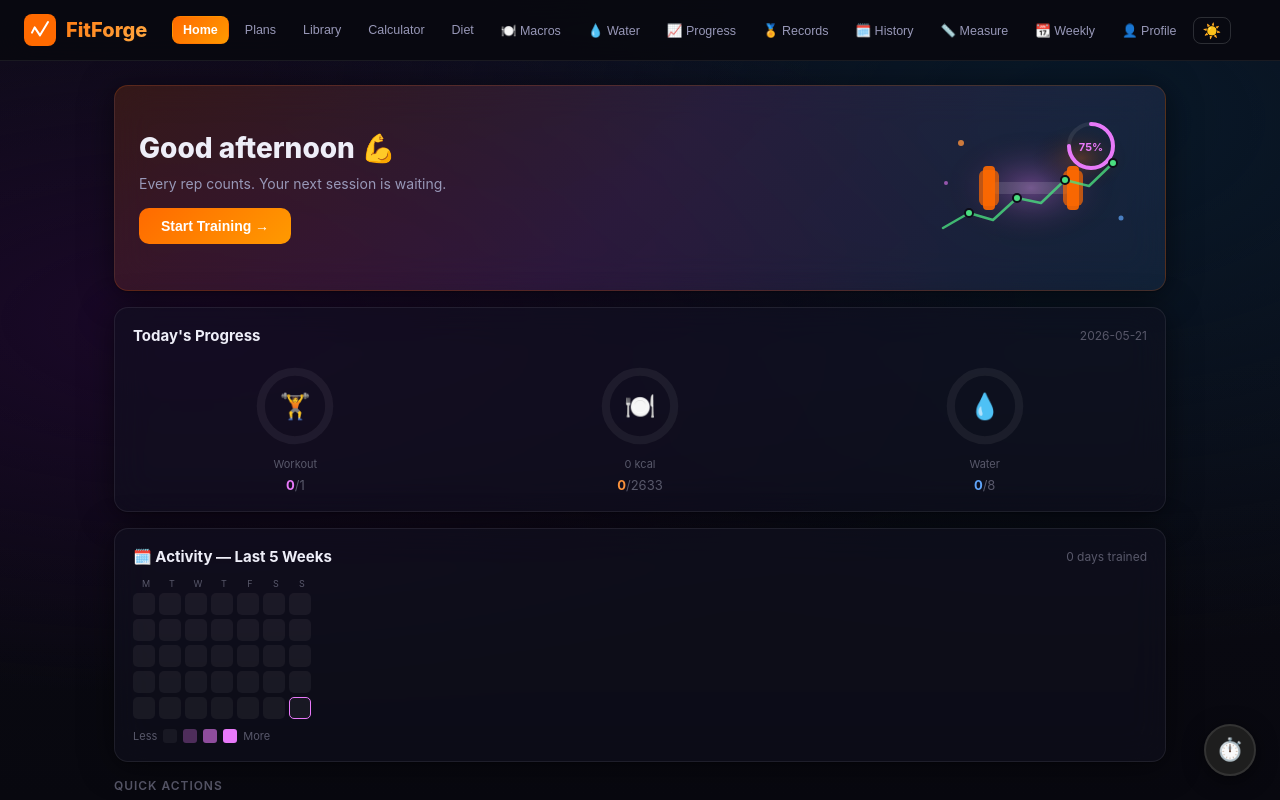
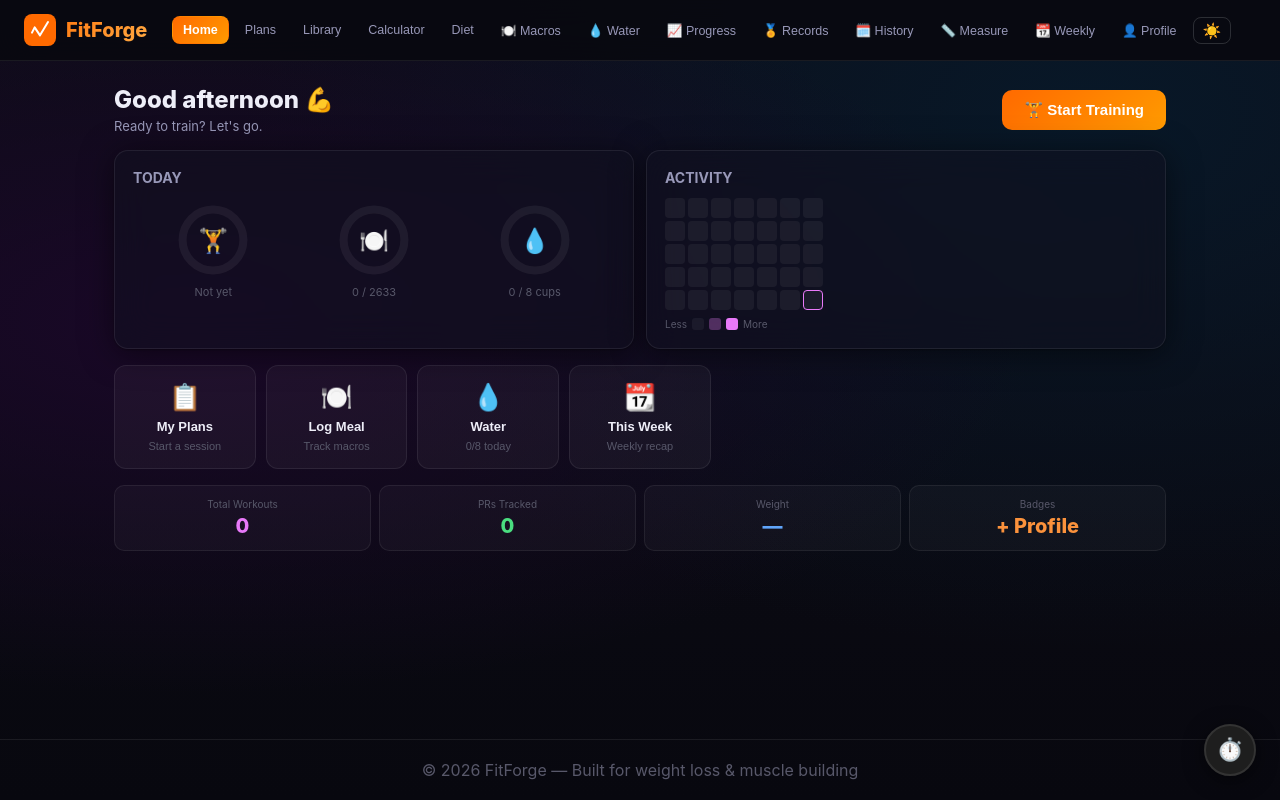
Before and after one commit to ianpils83-code/FitnessApp, a React (Vite) app: page / in a window 1280 px wide. Shown: the top 800 px of the page. Built offline with nearby package versions, Linux system fonts and the light colour scheme; the HTML template or start-up script is replaced by a standard one.

Commit message:
Simplify home page — cleaner layout, fewer sections, better focus

```diff
--- a/src/pages/Home.jsx
+++ b/src/pages/Home.jsx
@@ -17,90 +17,62 @@ const calcStreak = (entries) => {
   return streak
 }
 
-// ── SVG Progress Ring ──────────────────────────────────────────
-function Ring({ value, max, color, emoji, label, size = 90 }) {
+// ── Progress Ring ──────────────────────────────────────────────
+function Ring({ value, max, color, emoji, label, size = 80 }) {
   const R    = size * 0.38
   const CIRC = 2 * Math.PI * R
   const pct  = Math.min(value / Math.max(max, 1), 1)
   const off  = CIRC * (1 - pct)
   return (
-    <div style={{ display: 'flex', flexDirection: 'column', alignItems: 'center', gap: 6 }}>
+    <div style={{ display: 'flex', flexDirection: 'column', alignItems: 'center', gap: 5 }}>
       <div style={{ position: 'relative', width: size, height: size }}>
         <svg width={size} height={size} style={{ transform: 'rotate(-90deg)' }}>
-          <circle cx={size/2} cy={size/2} r={R} fill="none" stroke="rgba(255,255,255,0.06)" strokeWidth={size*0.09} />
-          <circle cx={size/2} cy={size/2} r={R} fill="none" stroke={color} strokeWidth={size*0.09}
+          <circle cx={size/2} cy={size/2} r={R} fill="none" stroke="rgba(255,255,255,0.06)" strokeWidth={size*0.1} />
+          <circle cx={size/2} cy={size/2} r={R} fill="none" stroke={color} strokeWidth={size*0.1}
             strokeDasharray={CIRC} strokeDashoffset={off} strokeLinecap="round"
             style={{ transition: 'stroke-dashoffset 0.6s ease' }}
           />
         </svg>
-        <div style={{ position: 'absolute', inset: 0, display: 'flex', flexDirection: 'column', alignItems: 'center', justifyContent: 'center' }}>
-          <div style={{ fontSize: size * 0.28 }}>{emoji}</div>
+        <div style={{ position: 'absolute', inset: 0, display: 'flex', alignItems: 'center', justifyContent: 'center', fontSize: size * 0.3 }}>
+          {emoji}
         </div>
       </div>
-      <div style={{ fontSize: 11, color: 'var(--c-subtle)', textAlign: 'center' }}>{label}</div>
-      <div style={{ fontSize: 13, fontWeight: 700, color, textAlign: 'center' }}>
-        {value}<span style={{ color: 'var(--c-subtle)', fontWeight: 400 }}>/{max}</span>
-      </div>
+      <div style={{ fontSize: 11, color: 'var(--c-subtle)', textAlign: 'center', lineHeight: 1.3 }}>{label}</div>
     </div>
   )
 }
 
-// ── Activity Heatmap (35 days) ─────────────────────────────────
+// ── Activity Heatmap ───────────────────────────────────────────
 function Heatmap({ history }) {
-  const workoutDates = new Set(history.map(e => e.date))
-  const countByDate  = {}
+  const countByDate = {}
   for (const e of history) countByDate[e.date] = (countByDate[e.date] || 0) + 1
-
   const todayStr = today()
   const DAYS = 35
+
   const cells = Array.from({ length: DAYS }, (_, i) => {
     const d = daysAgo(DAYS - 1 - i)
     return { date: d, count: countByDate[d] || 0, isToday: d === todayStr }
   })
 
-  const DAY_LABELS = ['M','T','W','T','F','S','S']
-  // Which col is today? (0=Mon…6=Sun)
-  const todayDow = (new Date().getDay() + 6) % 7  // convert Sun=0 to Mon=0
-
-  const color = (count) => {
-    if (count === 0) return 'rgba(255,255,255,0.05)'
-    if (count === 1) return 'rgba(232,121,249,0.45)'
-    return '#e879f9'
-  }
+  const cellColor = (count) =>
+    count === 0 ? 'rgba(255,255,255,0.05)' :
+    count === 1 ? 'rgba(232,121,249,0.4)'  : '#e879f9'
 
   return (
-    <div className="card" style={{ marginBottom: 16 }}>
-      <div style={{ display: 'flex', justifyContent: 'space-between', alignItems: 'center', marginBottom: 12 }}>
-        <div style={{ fontWeight: 700, fontSize: 15 }}>🗓️ Activity — Last 5 Weeks</div>
-        <div style={{ fontSize: 12, color: 'var(--c-subtle)' }}>
-          {workoutDates.size} day{workoutDates.size !== 1 ? 's' : ''} trained
-        </div>
-      </div>
-
-      {/* Day-of-week labels */}
-      <div style={{ display: 'flex', gap: 4, marginBottom: 4, paddingLeft: 2 }}>
-        {DAY_LABELS.map((d, i) => (
-          <div key={i} style={{ width: 22, fontSize: 9, color: 'var(--c-subtle)', textAlign: 'center' }}>{d}</div>
-        ))}
-      </div>
-
-      {/* Grid: 5 rows × 7 cols */}
-      <div style={{ display: 'flex', flexDirection: 'column', gap: 4 }}>
+    <div>
+      <div style={{ display: 'flex', gap: 3, flexDirection: 'column' }}>
         {Array.from({ length: 5 }, (_, row) => (
-          <div key={row} style={{ display: 'flex', gap: 4 }}>
+          <div key={row} style={{ display: 'flex', gap: 3 }}>
             {Array.from({ length: 7 }, (_, col) => {
-              const idx  = row * 7 + col
-              const cell = cells[idx]
+              const cell = cells[row * 7 + col]
               return (
                 <div
                   key={col}
-                  title={cell ? `${cell.date}${cell.count ? ` — ${cell.count} workout${cell.count > 1 ? 's' : ''}` : ''}` : ''}
+                  title={cell?.count ? `${cell.date} — ${cell.count} workout${cell.count > 1 ? 's' : ''}` : cell?.date}
                   style={{
-                    width: 22, height: 22, borderRadius: 5,
-                    background: cell ? color(cell.count) : 'rgba(255,255,255,0.04)',
+                    width: 20, height: 20, borderRadius: 4,
+                    background: cell ? cellColor(cell.count) : 'rgba(255,255,255,0.04)',
                     border: cell?.isToday ? '1.5px solid #e879f9' : '1.5px solid transparent',
-                    transition: 'background 0.2s',
-                    cursor: 'default',
                   }}
                 />
               )
@@ -108,125 +80,40 @@ function Heatmap({ history }) {
           </div>
         ))}
       </div>
-
-      {/* Legend */}
-      <div style={{ display: 'flex', alignItems: 'center', gap: 6, marginTop: 10 }}>
-        <span style={{ color: 'var(--c-subtle)', fontSize: 11 }}>Less</span>
-        {['rgba(255,255,255,0.05)', 'rgba(232,121,249,0.3)', 'rgba(232,121,249,0.6)', '#e879f9'].map((c, i) => (
-          <div key={i} style={{ width: 14, height: 14, borderRadius: 3, background: c }} />
+      <div style={{ display: 'flex', alignItems: 'center', gap: 5, marginTop: 8 }}>
+        <span style={{ fontSize: 10, color: 'var(--c-subtle)' }}>Less</span>
+        {['rgba(255,255,255,0.05)','rgba(232,121,249,0.3)','#e879f9'].map((c,i) => (
+          <div key={i} style={{ width: 12, height: 12, borderRadius: 3, background: c }} />
         ))}
-        <span style={{ color: 'var(--c-subtle)', fontSize: 11 }}>More</span>
+        <span style={{ fontSize: 10, color: 'var(--c-subtle)' }}>More</span>
       </div>
     </div>
   )
 }
 
-// ── Hero illustration SVG ──────────────────────────────────────
-function HeroArt() {
-  return (
-    <svg width="220" height="160" viewBox="0 0 220 160" fill="none" xmlns="http://www.w3.org/2000/svg" style={{ flexShrink: 0 }}>
-      {/* Glow blobs */}
-      <ellipse cx="110" cy="80" rx="90" ry="60" fill="url(#blob1)" opacity="0.35" />
-      <ellipse cx="160" cy="50" rx="50" ry="35" fill="url(#blob2)" opacity="0.25" />
-
-      {/* Dumbbell */}
-      <rect x="70" y="74" width="80" height="12" rx="6" fill="rgba(255,255,255,0.12)" />
-      <rect x="58" y="62" width="20" height="36" rx="6" fill="rgba(255,106,0,0.7)" />
-      <rect x="62" y="58" width="12" height="44" rx="4" fill="rgba(255,106,0,0.9)" />
-      <rect x="142" y="62" width="20" height="36" rx="6" fill="rgba(255,106,0,0.7)" />
-      <rect x="146" y="58" width="12" height="44" rx="4" fill="rgba(255,106,0,0.9)" />
-
-      {/* Progress arc */}
-      <circle cx="170" cy="38" r="22" stroke="rgba(255,255,255,0.08)" strokeWidth="4" fill="none" />
-      <circle cx="170" cy="38" r="22" stroke="#e879f9" strokeWidth="4" fill="none"
-        strokeDasharray="138" strokeDashoffset="35" strokeLinecap="round"
-        style={{ transformOrigin: '170px 38px', transform: 'rotate(-90deg)' }}
-      />
-      <text x="170" y="43" textAnchor="middle" fill="#e879f9" fontSize="11" fontWeight="700">75%</text>
-
-      {/* Chart line */}
-      <polyline points="22,120 48,105 72,112 96,90 120,95 144,72 168,78 192,55"
-        stroke="#4ade80" strokeWidth="2.5" fill="none" strokeLinecap="round" strokeLinejoin="round" opacity="0.8"
-      />
-      {/* Chart dots */}
-      {[[48,105],[96,90],[144,72],[192,55]].map(([x,y],i) => (
-        <circle key={i} cx={x} cy={y} r="4" fill="#4ade80" stroke="#0d0d18" strokeWidth="2" />
-      ))}
-
-      {/* Sparkle stars */}
-      <circle cx="40" cy="35" r="3" fill="#fb923c" opacity="0.8" />
-      <circle cx="200" cy="110" r="2.5" fill="#60a5fa" opacity="0.7" />
-      <circle cx="25" cy="75" r="2" fill="#e879f9" opacity="0.6" />
-
-      <defs>
-        <radialGradient id="blob1" cx="50%" cy="50%" r="50%">
-          <stop offset="0%" stopColor="#e879f9" />
-          <stop offset="100%" stopColor="transparent" />
-        </radialGradient>
-        <radialGradient id="blob2" cx="50%" cy="50%" r="50%">
-          <stop offset="0%" stopColor="#ff6a00" />
-          <stop offset="100%" stopColor="transparent" />
-        </radialGradient>
-      </defs>
-    </svg>
-  )
-}
-
-// ── Mini weight sparkline ──────────────────────────────────────
-function WeightSparkline({ progress }) {
-  if (progress.length < 2) return null
-  const last7 = progress.slice(-7)
-  const vals  = last7.map(e => e.weight)
-  const min   = Math.min(...vals), max = Math.max(...vals)
-  const range = max - min || 1
-  const W = 120, H = 36, PAD = 4
-
-  const pts = last7.map((e, i) => {
-    const x = PAD + (i / (last7.length - 1)) * (W - PAD * 2)
-    const y = H - PAD - ((e.weight - min) / range) * (H - PAD * 2)
-    return `${x},${y}`
-  }).join(' ')
-
-  const first = vals[0], last = vals[vals.length - 1]
-  const up = last > first
-
-  return (
-    <div style={{ display: 'flex', alignItems: 'center', gap: 10 }}>
-      <svg width={W} height={H} style={{ overflow: 'visible' }}>
-        <polyline points={pts} fill="none" stroke={up ? '#fb923c' : '#4ade80'} strokeWidth="2" strokeLinecap="round" strokeLinejoin="round" />
-        <circle cx={pts.split(' ').at(-1).split(',')[0]} cy={pts.split(' ').at(-1).split(',')[1]} r="3.5" fill={up ? '#fb923c' : '#4ade80'} />
-      </svg>
-      <div>
-        <div style={{ fontSize: 18, fontWeight: 800, color: up ? '#fb923c' : '#4ade80' }}>{last} kg</div>
-        <div style={{ fontSize: 11, color: 'var(--c-subtle)' }}>
-          {up ? '▲' : '▼'} {Math.abs(last - first).toFixed(1)} kg (7d)
-        </div>
-      </div>
-    </div>
-  )
-}
-
-// ── Main ───────────────────────────────────────────────────────
 export default function Home({ setPage }) {
-  const history  = ls('ff_history',  [])
-  const progress = ls('ff_progress', [])
-  const streak   = calcStreak(history)
-  const last     = [...history].sort((a, b) => b.date.localeCompare(a.date))[0] || null
-  const total    = history.length
-  const todayStr = today()
-
+  const history    = ls('ff_history',  [])
+  const progress   = ls('ff_progress', [])
+  const streak     = calcStreak(history)
+  const total      = history.length
+  const todayStr   = today()
   const trainedToday = history.some(e => e.date === todayStr)
 
+  const name   = ls('ff_profile_name',  '')
+  const avatar = ls('ff_profile_emoji', '💪')
+  const hour   = new Date().getHours()
+  const greeting = hour < 12 ? 'Good morning' : hour < 17 ? 'Good afternoon' : 'Good evening'
+
   // Calories
-  const foodLog    = ls('ff_food_log', {})
-  const todayFood  = foodLog[todayStr] || []
-  const kcalToday  = Math.round(todayFood.reduce((s, i) => s + (i.protein * 4 + i.carbs * 4 + i.fat * 9), 0))
+  const foodLog   = ls('ff_food_log', {})
+  const todayFood = foodLog[todayStr] || []
+  const kcalToday = Math.round(todayFood.reduce((s, i) => s + i.protein*4 + i.carbs*4 + i.fat*9, 0))
   const kcalTarget = (() => {
-    const w = ls('ff_weight',75), h = ls('ff_height',175), a = ls('ff_age',30)
-    const s = ls('ff_sex','male'), act = ls('ff_activity',1.55), g = ls('ff_goal','maintain')
-    const bmr = s === 'male' ? 10*w+6.25*h-5*a+5 : 10*w+6.25*h-5*a-161
-    const maint = Math.round(bmr * act)
-    return g === 'lose' ? maint-500 : g === 'gain' ? maint+300 : maint
+    const w=ls('ff_weight',75), h=ls('ff_height',175), a=ls('ff_age',30)
+    const s=ls('ff_sex','male'), act=ls('ff_activity',1.55), g=ls('ff_goal','maintain')
+    const bmr = s==='male' ? 10*w+6.25*h-5*a+5 : 10*w+6.25*h-5*a-161
+    const m = Math.round(bmr*act)
+    return g==='lose' ? m-500 : g==='gain' ? m+300 : m
   })()
 
   // Water
@@ -234,141 +121,102 @@ export default function Home({ setPage }) {
   const waterToday = waterLog[todayStr] || 0
   const waterGoal  = parseInt(localStorage.getItem('ff_water_goal') || '8')
 
-  // Profile
-  const name   = ls('ff_profile_name',  '')
-  const avatar = ls('ff_profile_emoji', '💪')
+  const streakEmoji = streak >= 14 ? '🏆' : streak >= 7 ? '🔥' : streak >= 3 ? '⚡' : '✅'
 
-  const hour     = new Date().getHours()
-  const greeting = hour < 12 ? 'Good morning' : hour < 17 ? 'Good afternoon' : 'Good evening'
-  const streakEmoji = streak >= 14 ? '🏆' : streak >= 7 ? '🔥' : streak >= 3 ? '⚡' : '✅'
+  // Last weight
+  const lastWeight = progress.length ? progress[progress.length - 1].weight : null
 
   return (
     <section>
 
-      {/* ── Hero banner ── */}
-      <div className="card" style={{
-        marginBottom: 16,
-        background: 'linear-gradient(135deg, rgba(255,106,0,0.15) 0%, rgba(232,121,249,0.12) 50%, rgba(96,165,250,0.1) 100%)',
-        border: '1px solid rgba(255,106,0,0.2)',
-        display: 'flex', alignItems: 'center', justifyContent: 'space-between',
-        gap: 16, overflow: 'hidden', padding: '22px 24px',
-      }}>
+      {/* ── Greeting + CTA ── */}
+      <div style={{ display: 'flex', alignItems: 'center', justifyContent: 'space-between', gap: 12, marginBottom: 16, flexWrap: 'wrap' }}>
         <div>
-          <h1 style={{ fontSize: 28, fontWeight: 800, margin: 0, lineHeight: 1.2 }}>
+          <h1 style={{ fontSize: 24, fontWeight: 800, margin: 0 }}>
             {greeting}{name ? `, ${name}` : ''} {avatar}
           </h1>
-          <p style={{ color: 'var(--c-muted)', marginTop: 8, fontSize: 14, lineHeight: 1.5, maxWidth: 340 }}>
-            {trainedToday
-              ? '🎉 You trained today — streak is alive!'
-              : 'Every rep counts. Your next session is waiting.'}
+          <p style={{ color: 'var(--c-muted)', fontSize: 13, marginTop: 4 }}>
+            {trainedToday ? '🎉 Trained today — streak is alive!' : 'Ready to train? Let\'s go.'}
           </p>
+        </div>
         <button
           onClick={() => setPage('plans')}
-            style={{ marginTop: 14, background: 'linear-gradient(135deg,#ff6a00,#ff9a00)', border: 'none', color: '#fff', padding: '10px 22px', borderRadius: 10, fontWeight: 700, fontSize: 14, cursor: 'pointer' }}
+          style={{ background: 'linear-gradient(135deg,#ff6a00,#ff9a00)', border: 'none', color: '#fff', padding: '11px 22px', borderRadius: 10, fontWeight: 700, fontSize: 15, cursor: 'pointer', whiteSpace: 'nowrap' }}
         >
-            Start Training →
+          🏋️ Start Training
         </button>
       </div>
-        <HeroArt />
-      </div>
 
-      {/* ── Today's rings ── */}
-      <div className="card" style={{ marginBottom: 16 }}>
-        <div style={{ display: 'flex', justifyContent: 'space-between', alignItems: 'center', marginBottom: 16, flexWrap: 'wrap', gap: 8 }}>
-          <div style={{ fontWeight: 700, fontSize: 15 }}>Today's Progress</div>
-          <div style={{ color: 'var(--c-subtle)', fontSize: 12 }}>{todayStr}</div>
-        </div>
-        <div style={{ display: 'flex', gap: 20, justifyContent: 'space-around', flexWrap: 'wrap' }}>
-          <Ring value={trainedToday ? 1 : 0} max={1} color={trainedToday ? '#4ade80' : '#e879f9'} emoji={trainedToday ? '✅' : '🏋️'} label="Workout" />
-          <Ring value={kcalToday} max={kcalTarget} color="#fb923c" emoji="🍽️" label={`${kcalToday} kcal`} />
-          <Ring value={waterToday} max={waterGoal} color="#60a5fa" emoji="💧" label="Water" />
-          {streak > 0 && <Ring value={Math.min(streak, 30)} max={30} color="#fb923c" emoji={streakEmoji} label={`${streak}-day streak`} />}
+      {/* ── Today + Heatmap side by side ── */}
+      <div style={{ display: 'grid', gridTemplateColumns: 'repeat(auto-fit, minmax(280px,1fr))', gap: 12, marginBottom: 16 }}>
+
+        {/* Today card */}
+        <div className="card">
+          <div style={{ fontWeight: 700, fontSize: 14, marginBottom: 14, color: 'var(--c-muted)' }}>TODAY</div>
+          <div style={{ display: 'flex', justifyContent: 'space-around', alignItems: 'flex-start' }}>
+            <Ring value={trainedToday?1:0} max={1} color={trainedToday?'#4ade80':'#e879f9'} emoji={trainedToday?'✅':'🏋️'} label={trainedToday ? 'Trained' : 'Not yet'} />
+            <Ring value={kcalToday} max={kcalTarget} color="#fb923c" emoji="🍽️" label={`${kcalToday} / ${kcalTarget}`} />
+            <Ring value={waterToday} max={waterGoal} color="#60a5fa" emoji="💧" label={`${waterToday} / ${waterGoal} cups`} />
           </div>
         </div>
 
-      {/* ── Stats + weight trend ── */}
-      {total > 0 && (
-        <div style={{ display: 'flex', gap: 10, marginBottom: 16, flexWrap: 'wrap' }}>
-          {[
-            { label: 'Total Workouts', value: total,   color: '#e879f9' },
-            { label: 'Days Streak',    value: streak,   color: '#fb923c' },
-            { label: 'PRs Tracked',    value: Object.keys(ls('ff_prs',{})).length, color: '#4ade80' },
-          ].map(s => (
-            <div key={s.label} className="card" style={{ flex: '1 1 90px', textAlign: 'center', padding: '12px 8px' }}>
-              <div style={{ color: 'var(--c-subtle)', fontSize: 11, marginBottom: 4 }}>{s.label}</div>
-              <div style={{ color: s.color, fontSize: 24, fontWeight: 800 }}>{s.value}</div>
-            </div>
-          ))}
-          {progress.length >= 2 && (
-            <div className="card" style={{ flex: '1 1 160px', padding: '12px 14px', display: 'flex', alignItems: 'center' }}>
-              <div>
-                <div style={{ color: 'var(--c-subtle)', fontSize: 11, marginBottom: 8 }}>Weight Trend (7d)</div>
-                <WeightSparkline progress={progress} />
-              </div>
+        {/* Activity heatmap */}
+        <div className="card">
+          <div style={{ display: 'flex', justifyContent: 'space-between', alignItems: 'center', marginBottom: 12 }}>
+            <div style={{ fontWeight: 700, fontSize: 14, color: 'var(--c-muted)' }}>ACTIVITY</div>
+            {streak > 0 && (
+              <div style={{ fontSize: 13, fontWeight: 700, color: '#fb923c' }}>
+                {streakEmoji} {streak}-day streak
               </div>
             )}
           </div>
-      )}
+          <Heatmap history={history} />
+        </div>
+      </div>
 
-      {/* ── Activity heatmap ── */}
-      <Heatmap history={history} />
-
-      {/* ── Last workout ── */}
-      {last && (
-        <div style={{ marginBottom: 16, background: 'rgba(255,255,255,0.03)', border: '1px solid rgba(255,255,255,0.07)', borderRadius: 12, padding: '12px 16px', display: 'flex', alignItems: 'center', gap: 12 }}>
-          <span style={{ fontSize: 24 }}>{last.planEmoji}</span>
-          <div style={{ flex: 1 }}>
-            <span style={{ color: 'var(--c-subtle)', fontSize: 12 }}>Last workout: </span>
-            <span style={{ color: 'var(--c-muted)', fontSize: 13, fontWeight: 600 }}>{last.dayLabel}</span>
-            <span style={{ color: 'var(--c-subtle)', fontSize: 12 }}> · {last.date}</span>
-          </div>
-          <button onClick={() => setPage('history')} style={{ background: 'none', border: 'none', color: '#e879f9', fontSize: 12, cursor: 'pointer' }}>View history →</button>
-        </div>
-      )}
-
-      {/* ── Quick actions ── */}
-      <h3 style={{ marginBottom: 10, color: 'var(--c-subtle)', fontWeight: 600, fontSize: 12, letterSpacing: '0.08em' }}>QUICK ACTIONS</h3>
-      <div style={{ display: 'grid', gridTemplateColumns: 'repeat(auto-fill, minmax(130px,1fr))', gap: 10, marginBottom: 24 }}>
+      {/* ── Quick actions — only 4, prominent ── */}
+      <div style={{ display: 'grid', gridTemplateColumns: 'repeat(auto-fill, minmax(130px,1fr))', gap: 10, marginBottom: 16 }}>
         {[
-          { emoji: '🏋️', label: 'Start Workout', page: 'plans',        color: '#e879f9' },
-          { emoji: '🍽️', label: 'Log Meal',      page: 'macros',       color: '#fb923c' },
-          { emoji: '💧', label: 'Log Water',     page: 'water',        color: '#60a5fa' },
-          { emoji: '⚖️', label: 'Log Weight',    page: 'progress',     color: '#4ade80' },
-          { emoji: '📏', label: 'Measurements',  page: 'measurements', color: '#f87171' },
-          { emoji: '📆', label: 'Weekly Recap',  page: 'weekly',       color: '#a78bfa' },
+          { emoji: '📋', label: 'My Plans',   page: 'plans',    color: '#e879f9', desc: 'Start a session' },
+          { emoji: '🍽️', label: 'Log Meal',   page: 'macros',   color: '#fb923c', desc: 'Track macros' },
+          { emoji: '💧', label: 'Water',      page: 'water',    color: '#60a5fa', desc: `${waterToday}/${waterGoal} today` },
+          { emoji: '📆', label: 'This Week',  page: 'weekly',   color: '#a78bfa', desc: 'Weekly recap' },
         ].map(a => (
           <button
             key={a.label}
             onClick={() => setPage(a.page)}
-            style={{ background: 'rgba(255,255,255,0.04)', border: '1px solid rgba(255,255,255,0.08)', borderRadius: 12, padding: '14px 10px', cursor: 'pointer', display: 'flex', flexDirection: 'column', alignItems: 'center', gap: 6, transition: 'background 0.2s, border-color 0.2s, transform 0.15s', color: 'var(--c-text)' }}
+            style={{ background: 'rgba(255,255,255,0.04)', border: '1px solid rgba(255,255,255,0.08)', borderRadius: 12, padding: '16px 12px', cursor: 'pointer', display: 'flex', flexDirection: 'column', alignItems: 'center', gap: 6, transition: 'background 0.2s, border-color 0.2s, transform 0.15s', color: 'var(--c-text)', textAlign: 'center' }}
             onMouseEnter={e => { e.currentTarget.style.borderColor = a.color+'55'; e.currentTarget.style.background = a.color+'12'; e.currentTarget.style.transform = 'translateY(-2px)' }}
             onMouseLeave={e => { e.currentTarget.style.borderColor = 'rgba(255,255,255,0.08)'; e.currentTarget.style.background = 'rgba(255,255,255,0.04)'; e.currentTarget.style.transform = 'translateY(0)' }}
           >
-            <span style={{ fontSize: 24 }}>{a.emoji}</span>
-            <span style={{ fontSize: 12, fontWeight: 600, color: 'var(--c-muted)' }}>{a.label}</span>
+            <span style={{ fontSize: 26 }}>{a.emoji}</span>
+            <span style={{ fontSize: 13, fontWeight: 700 }}>{a.label}</span>
+            <span style={{ fontSize: 11, color: 'var(--c-subtle)' }}>{a.desc}</span>
           </button>
         ))}
       </div>
 
-      {/* ── All features ── */}
-      <h3 style={{ marginBottom: 10, color: 'var(--c-subtle)', fontWeight: 600, fontSize: 12, letterSpacing: '0.08em' }}>ALL FEATURES</h3>
-      <div className="grid">
+      {/* ── Single summary strip ── */}
+      <div style={{ display: 'flex', gap: 8, flexWrap: 'wrap' }}>
         {[
-          { icon: '📚', label: 'Library',    desc: '30 exercises with tips + PR logging',  page: 'library'    },
-          { icon: '🧮', label: 'Calculator', desc: 'BMR, BMI, macros and 1RM',             page: 'calculator' },
-          { icon: '🥗', label: 'Diet Guide', desc: 'Goal-specific nutrition guidance',      page: 'diet'       },
-          { icon: '📈', label: 'Progress',   desc: 'Weight chart with export',              page: 'progress'   },
-          { icon: '🏅', label: 'Records',    desc: 'Personal bests across all lifts',       page: 'records'    },
-          { icon: '🗓️', label: 'History',    desc: 'Full workout log with calorie burn',    page: 'history'    },
-          { icon: '👤', label: 'Profile',    desc: 'Avatar, stats and achievement badges',  page: 'profile'    },
-        ].map(f => (
-          <div key={f.label} className="card" onClick={() => setPage(f.page)} style={{ cursor: 'pointer', padding: '14px 16px' }}>
-            <span style={{ fontSize: 24 }}>{f.icon}</span>
-            <div style={{ fontWeight: 700, marginTop: 8, marginBottom: 4 }}>{f.label}</div>
-            <div style={{ color: 'var(--c-subtle)', fontSize: 12 }}>{f.desc}</div>
+          { label: 'Total Workouts', value: total,                                    color: '#e879f9', page: 'history'    },
+          { label: 'PRs Tracked',    value: Object.keys(ls('ff_prs',{})).length,      color: '#4ade80', page: 'records'    },
+          { label: 'Weight',         value: lastWeight ? `${lastWeight} kg` : '—',    color: '#60a5fa', page: 'progress'   },
+          { label: 'Badges',         value: `${ls('ff_profile_name','') ? '👤' : '+'} Profile`, color: '#fb923c', page: 'profile' },
+        ].map(s => (
+          <div
+            key={s.label}
+            onClick={() => setPage(s.page)}
+            style={{ flex: '1 1 90px', background: 'rgba(255,255,255,0.03)', border: '1px solid rgba(255,255,255,0.07)', borderRadius: 10, padding: '12px 10px', textAlign: 'center', cursor: 'pointer', transition: 'border-color 0.2s' }}
+            onMouseEnter={e => e.currentTarget.style.borderColor = s.color+'44'}
+            onMouseLeave={e => e.currentTarget.style.borderColor = 'rgba(255,255,255,0.07)'}
+          >
+            <div style={{ color: 'var(--c-subtle)', fontSize: 10, marginBottom: 4 }}>{s.label}</div>
+            <div style={{ color: s.color, fontSize: 20, fontWeight: 800 }}>{s.value}</div>
           </div>
         ))}
       </div>
+
     </section>
   )
 }
```
Lines whose indentation alone changed are shown as unchanged.
